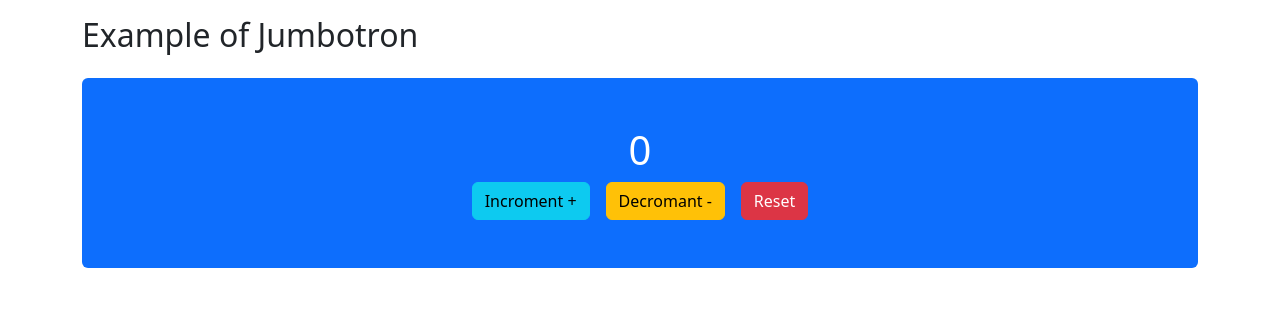
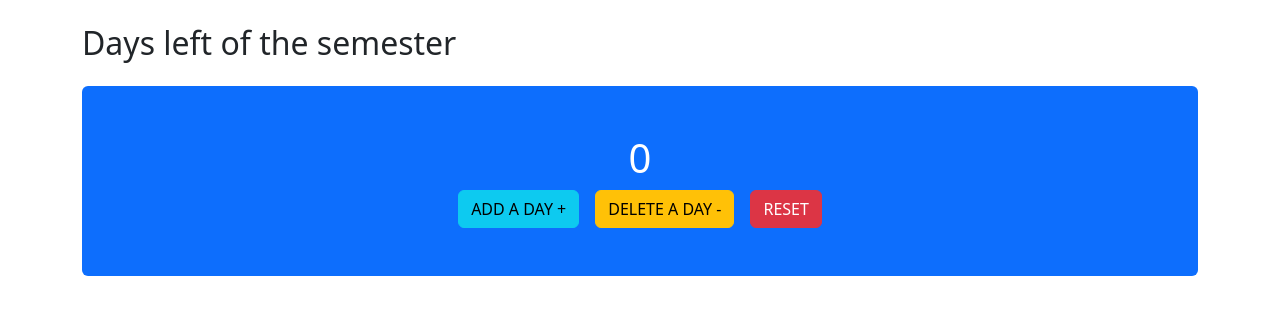
Before and after one commit to JG0285/good_counter_app, a plain HTML site: page index.html in a window 1280 px wide. Drawn offline with nearby package versions, Linux system fonts and the light colour scheme.

Commit message:
updat index.html

```diff
--- a/index.html
+++ b/index.html
@@ -7,32 +7,44 @@
 </head>
 <body>
 
-<div class="container mt-3">
-  <h2>Example of Jumbotron</h2>
+<div class="container mt-4">
+  <h2>Days left of the semester</h2>
   <div class="mt-4 p-5 bg-primary text-white rounded ">
     <h1 id="demo" class="text-center">0</h1>
     <div  class="d-flex justify-content-center gap-3">
-    <button onclick="incroment()" type="button" class="btn btn-info">Incroment +</button>
-    <button onclick="decroment()" type="button" class="btn btn-warning">Decromant -</button>
-    <button onclick="reset()"type="button" class="btn btn-danger">Reset</button>
+
+
+    <button onclick="countUp()" type="button diamond" class="btn btn-info">ADD A DAY +</button>
+    <button onclick="countDown()" type="button diamond" class="btn btn-warning">DELETE A DAY -</button>
+    <button onclick="reset()"type="button diamond" class="btn btn-danger">RESET</button>
     </div>
 </div>
 </div>
 
-<script>
-    function incroment() {
-        document.getElementById("demo").innerHTML = "Hello World";
-      }
 
-      function decroment() {
-        document.getElementById("demo").innerHTML = "Hello World";
-      }
+  <script>
+    let count = 0 + 1;
 
-      function reset() {
-        document.getElementById("demo").innerHTML = "0";
-      }
+    function countUp() {
+        count++;
+        document.getElementById("demo").innerHTML = count;
+    }
 
-</script>
+
+    function countDown() {
+      count--;
+      document.getElementById("demo").innerHTML = count;
+    }
+
+
+    function reset() {
+      count = 0;
+      document.getElementById("demo").innerHTML = count;
+    }
+  </script>
+
+
+
 
 </body>
 </html>
```
